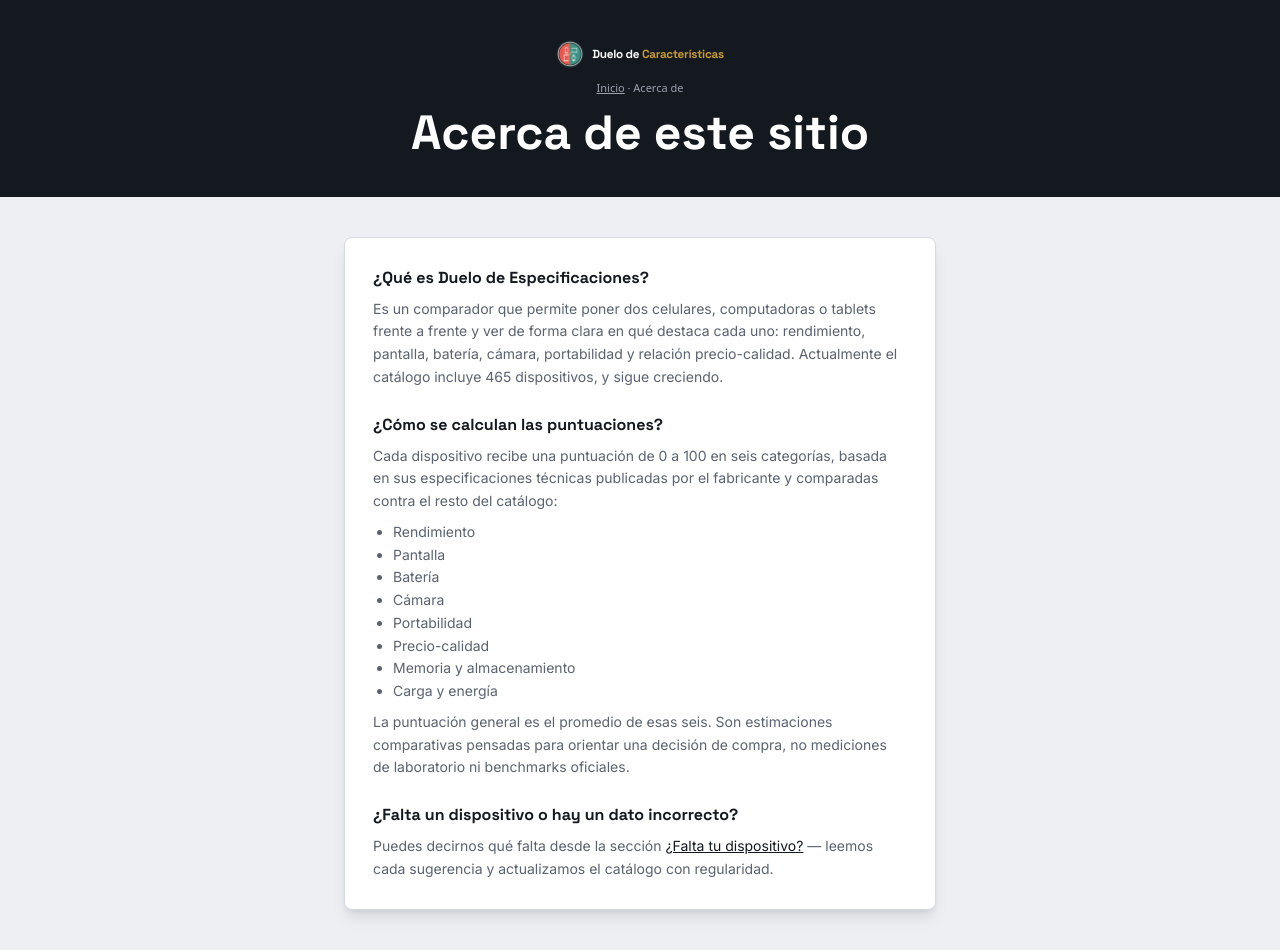
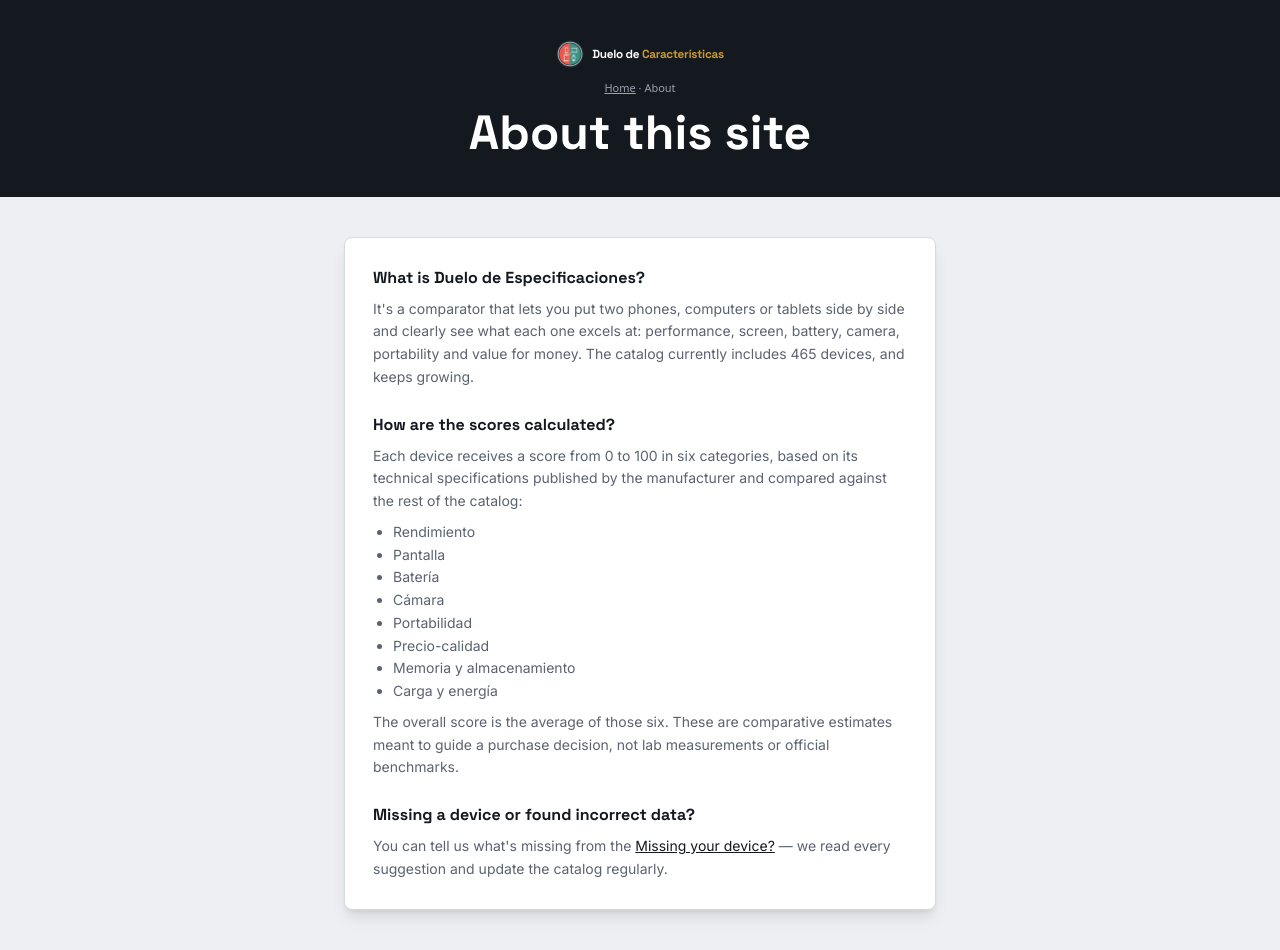
Before and after one commit to Francisco101299/comparador-dispositivos, a React (Vite) app: page /acerca-de in a window 1280 px wide. Built offline with nearby package versions, Linux system fonts and the light colour scheme.

Commit message:
Implement language support in AboutPage component

```diff
--- a/src/pages/AboutPage.jsx
+++ b/src/pages/AboutPage.jsx
@@ -8,13 +8,16 @@ import { COLORS, FONT_IMPORT } from "../data/theme";
 import { DEVICES, CATS } from "../data/devices";
 import SeoHead from "../components/SeoHead";
 import Logo from "../components/Logo";
+import { useLanguage } from "../lib/LanguageContext";
 
 export default function AboutPage() {
+  const { t } = useLanguage();
+
   return (
     <div className="min-h-screen w-full" style={{ backgroundColor: COLORS.bg }}>
       <SeoHead
-        title="Acerca de Duelo de Especificaciones"
-        description="Qué es Duelo de Especificaciones, cómo se calculan las puntuaciones y de dónde salen los datos del catálogo de celulares, computadoras y tablets."
+        title={t("about.seoTitle")}
+        description={t("about.seoDescription")}
         canonical={typeof window !== "undefined" ? window.location.origin + "/acerca-de" : "/acerca-de"}
       />
 
@@ -25,10 +28,10 @@ export default function AboutPage() {
             <Logo size={28} />
           </div>
           <nav className="text-[11px] mb-3" style={{ color: "#9BA1AD" }} aria-label="Ruta de navegación">
-            <Link to="/" className="underline">Inicio</Link> · Acerca de
+            <Link to="/" className="underline">{t("breadcrumb.home")}</Link> · {t("nav.about")}
           </nav>
           <h1 className="text-3xl sm:text-5xl font-bold text-white leading-tight" style={{ fontFamily: "'Space Grotesk', sans-serif" }}>
-            Acerca de este sitio
+            {t("about.heading")}
           </h1>
         </div>
       </div>
@@ -37,24 +40,19 @@ export default function AboutPage() {
         <div className="rounded-lg shadow-lg p-5 sm:p-7 flex flex-col gap-6" style={{ backgroundColor: "#fff", border: `1px solid ${COLORS.line}` }}>
           <section>
             <h2 className="text-base font-semibold mb-2" style={{ color: COLORS.ink, fontFamily: "'Space Grotesk', sans-serif" }}>
-              ¿Qué es Duelo de Especificaciones?
+              {t("about.whatIsTitle")}
             </h2>
             <p className="text-sm leading-relaxed" style={{ color: COLORS.muted, fontFamily: "'Inter', sans-serif" }}>
-              Es un comparador que permite poner dos celulares, computadoras o tablets frente a frente
-              y ver de forma clara en qué destaca cada uno: rendimiento, pantalla, batería, cámara,
-              portabilidad y relación precio-calidad. Actualmente el catálogo incluye {DEVICES.length}{" "}
-              dispositivos, y sigue creciendo.
+              {t("about.whatIsBody", { count: DEVICES.length })}
             </p>
           </section>
 
           <section>
             <h2 className="text-base font-semibold mb-2" style={{ color: COLORS.ink, fontFamily: "'Space Grotesk', sans-serif" }}>
-              ¿Cómo se calculan las puntuaciones?
+              {t("about.scoresTitle")}
             </h2>
             <p className="text-sm leading-relaxed mb-2" style={{ color: COLORS.muted, fontFamily: "'Inter', sans-serif" }}>
-              Cada dispositivo recibe una puntuación de 0 a 100 en seis categorías, basada en sus
-              especificaciones técnicas publicadas por el fabricante y comparadas contra el resto del
-              catálogo:
+              {t("about.scoresIntro")}
             </p>
             <ul className="text-sm leading-relaxed list-disc pl-5" style={{ color: COLORS.muted, fontFamily: "'Inter', sans-serif" }}>
               {CATS.map((c) => (
@@ -62,26 +60,24 @@ export default function AboutPage() {
               ))}
             </ul>
             <p className="text-sm leading-relaxed mt-2" style={{ color: COLORS.muted, fontFamily: "'Inter', sans-serif" }}>
-              La puntuación general es el promedio de esas seis. Son estimaciones comparativas
-              pensadas para orientar una decisión de compra, no mediciones de laboratorio ni
-              benchmarks oficiales.
+              {t("about.scoresOutro")}
             </p>
           </section>
 
           <section>
             <h2 className="text-base font-semibold mb-2" style={{ color: COLORS.ink, fontFamily: "'Space Grotesk', sans-serif" }}>
-              ¿Falta un dispositivo o hay un dato incorrecto?
+              {t("about.missingTitle")}
             </h2>
             <p className="text-sm leading-relaxed" style={{ color: COLORS.muted, fontFamily: "'Inter', sans-serif" }}>
-              Puedes decirnos qué falta desde la sección{" "}
+              {t("about.missingBodyPrefix")}{" "}
               <Link to="/sugerir" className="underline" style={{ color: COLORS.ink }}>
-                ¿Falta tu dispositivo?
-              </Link>{" "}
-              — leemos cada sugerencia y actualizamos el catálogo con regularidad.
+                {t("nav.suggest")}
+              </Link>
+              {t("about.missingBodySuffix")}
             </p>
           </section>
         </div>
       </div>
     </div>
   );
-        }
+    }
```
